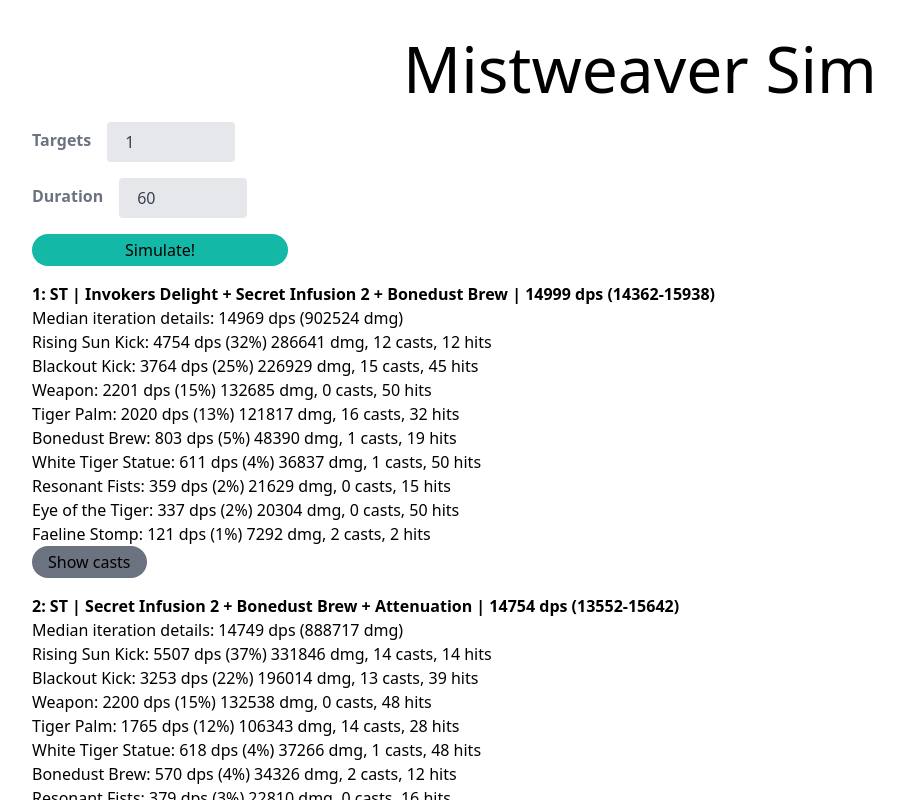
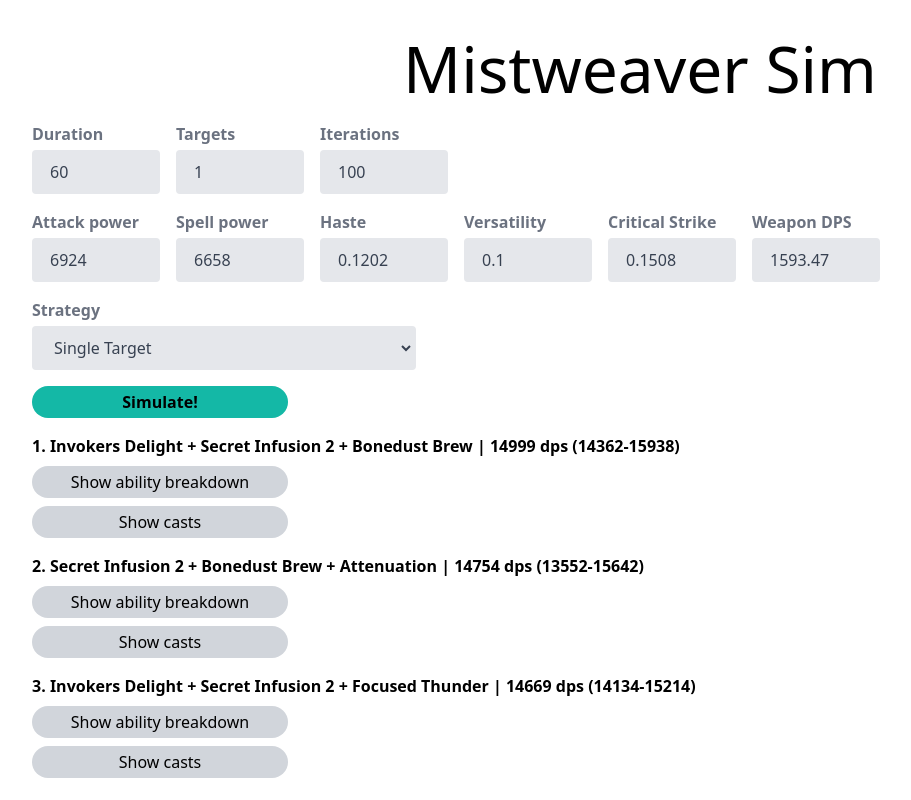
Before and after one commit to acornellier/mw_sim, a Next.js app: page / in a window 1280 px wide. Both pictures are taken after a click on the button "Simulate!". Shown: the top 800 px of the page, without its empty margins (0-911 px from the left). Built offline with nearby package versions, Linux system fonts and the light colour scheme.

Commit message:
lots more inputs

```diff
--- /dev/null
+++ b/components/CharacterStatsForm.tsx
@@ -0,0 +1,50 @@
+import { CharacterStats } from '../simulator/state'
+import { NumericInput } from './NumericInput'
+
+interface Props {
+  characterStats: CharacterStats
+  onChange: (characterStats: CharacterStats) => void
+}
+
+export function CharacterStatsForm({ characterStats, onChange }: Props) {
+  const onChangeStat = (field: keyof CharacterStats) => (value: number) =>
+    onChange({
+      ...characterStats,
+      [field]: value,
+    })
+
+  return (
+    <div className="flex gap-4">
+      <NumericInput
+        label="Attack power"
+        value={characterStats.attackPower}
+        onChange={onChangeStat('attackPower')}
+      />
+      <NumericInput
+        label="Spell power"
+        value={characterStats.spellPower}
+        onChange={onChangeStat('spellPower')}
+      />
+      <NumericInput
+        label="Haste"
+        value={characterStats.haste}
+        onChange={onChangeStat('haste')}
+      />
+      <NumericInput
+        label="Versatility"
+        value={characterStats.versatility}
+        onChange={onChangeStat('versatility')}
+      />
+      <NumericInput
+        label="Critical Strike"
+        value={characterStats.criticalStrike}
+        onChange={onChangeStat('criticalStrike')}
+      />
+      <NumericInput
+        label="Weapon DPS"
+        value={characterStats.weaponDps}
+        onChange={onChangeStat('weaponDps')}
+      />
+    </div>
+  )
+}
--- a/components/Input.tsx
+++ b/components/NumericInput.tsx
@@ -8,11 +8,11 @@ interface Props {
 
 export function NumericInput<T>({ label, max, min, onChange, value }: Props) {
   return (
-    <div className="flex items-center">
+    <div className="flex flex-col">
       <label className="block text-gray-500 font-bold mb-1 pr-4">{label}</label>
       <div className="w-2/3">
         <input
-          className="bg-gray-200 appearance-none border-2 border-gray-200 rounded w-32 py-2 px-4 text-gray-700 leading-tight focus:outline-none focus:bg-white focus:border-teal-500"
+          className="bg-gray-200 border-2 border-gray-200 rounded w-32 py-2 px-4 text-gray-700 focus:outline-none focus:bg-white focus:border-teal-500"
           type="number"
           min={min}
           max={max}
--- a/components/SimulationStats.tsx
+++ b/components/SimulationStats.tsx
@@ -1,5 +1,5 @@
 import { prettyTalents } from '../simulator/utils'
-import { useState } from 'react'
+import { Fragment, useState } from 'react'
 import { Talent } from '../simulator/talents'
 import { Simulation } from '../simulator/simulator'
 
@@ -11,47 +11,54 @@ interface Props {
 
 export function SimulationStats({ index, sim, talentsToTest }: Props) {
   const [showCasts, setShowCasts] = useState(false)
+  const [showAbilityBreakdown, setShowAbilityBreakdown] = useState(false)
 
-  const name = `${index + 1}: ${sim.opts.strategy.name.padEnd(4)}`
-  const talents = prettyTalents(sim.opts.talents, talentsToTest)
-  const parts = [
-    name,
-    talents,
-    `${sim.averageDps()} dps (${sim.worstIteration().dps()}-${sim
+  const dps = `${sim.averageDps()} dps (${sim.worstIteration().dps()}-${sim
     .bestIteration()
-      .dps()})`,
-  ]
+    .dps()})`
 
   const iter = sim.medianIteration()
   const abilityStats = iter.abilityStats()
 
   return (
+    <div className="flex flex-col gap-2">
+      <b>
+        {index + 1}. {prettyTalents(sim.opts.talents, talentsToTest)} | {dps}
+      </b>
+      <button
+        className="w-64 rounded-full px-4 py-1 bg-gray-300 hover:bg-gray-400"
+        onClick={() => setShowAbilityBreakdown(!showAbilityBreakdown)}
+      >
+        {showAbilityBreakdown ? 'Hide' : 'Show'} ability breakdown
+      </button>
+      {showAbilityBreakdown && (
         <div>
-      <b>{parts.join(' | ')}</b>
           <div>{`Median iteration details: ${iter.dps()} dps (${iter.damage()} dmg)`}</div>
           {abilityStats.map((stat) => (
             <div key={stat.name}>
-          {stat.name}: {stat.dps} dps ({stat.damagePercent}%) {stat.damage} dmg,{' '}
-          {stat.castCount} casts, {stat.hitCount} hits
+              {stat.name}: {stat.dps} dps ({stat.damagePercent}%) {stat.damage}{' '}
+              dmg, {stat.castCount} casts, {stat.hitCount} hits
             </div>
           ))}
+        </div>
+      )}
       <button
-        className="rounded-full px-4 py-1 bg-gray-500 hover:bg-gray-700"
+        className="w-64 rounded-full px-4 py-1 bg-gray-300 hover:bg-gray-400"
         onClick={() => setShowCasts(!showCasts)}
       >
         {showCasts ? 'Hide' : 'Show'} casts
       </button>
       {showCasts && (
-        <div>
-          <div className="flex">
+        <div className="grid gap-x-2 grid-cols-[4rem_10rem_8rem]">
           <div className="w-12 font-bold">Time</div>
           <div className="font-bold">Cast</div>
-          </div>
+          <div className="font-bold">Damage</div>
           {iter.castHistory.map((cast, idx) => (
-            <div key={idx} className="flex">
+            <Fragment key={idx}>
               <div className="w-12">{Math.round(cast.time * 100) / 100}</div>
-              <div>{[cast.name, Math.round(cast.damage)].join(' -- ')}</div>
-            </div>
+              <div>{cast.name}</div>
+              <div>{Math.round(cast.damage)}</div>
+            </Fragment>
           ))}
         </div>
       )}
--- /dev/null
+++ b/components/StrategySelect.tsx
@@ -0,0 +1,37 @@
+import { defaultStrategies, Strategy } from '../simulator/strategies'
+
+interface Props {
+  selectedStrategy: Strategy | null
+  onChange: (strategy: Strategy) => void
+}
+
+export function StrategySelect({ selectedStrategy, onChange }: Props) {
+  const options = defaultStrategies
+
+  const handleChange = (value: string) => {
+    onChange(options.find(({ name }) => name === value)!)
+  }
+
+  return (
+    <div className="flex flex-col">
+      <label className="block text-gray-500 font-bold mb-1 pr-4">
+        Strategy
+      </label>
+      <select
+        className="w-96 bg-gray-200 border-2 border-gray-200 rounded py-2 px-4 text-gray-700 focus:outline-none focus:bg-white focus:border-teal-500"
+        onChange={(e) => handleChange(e.target.value)}
+        value={selectedStrategy?.name}
+      >
+        {options.map((strategy) => (
+          <option
+            key={strategy.name}
+            value={strategy.name}
+            className="w-96 bg-gray-200 border-2 border-gray-200 rounded py-2 px-4 text-gray-700 focus:outline-none focus:bg-white focus:border-teal-500"
+          >
+            {strategy.name}
+          </option>
+        ))}
+      </select>
+    </div>
+  )
+}
--- a/pages/index.tsx
+++ b/pages/index.tsx
@@ -6,7 +6,10 @@ import { SimulationStats } from '../components/SimulationStats'
 import { Simulation } from '../simulator/simulator'
 import { CharacterStats } from '../simulator/state'
 import { Talent, talentNames } from '../simulator/talents'
-import { NumericInput } from '../components/Input'
+import { NumericInput } from '../components/NumericInput'
+import { Strategy, bestStrategies } from '../simulator/strategies'
+import { CharacterStatsForm } from '../components/CharacterStatsForm'
+import { StrategySelect } from '../components/StrategySelect'
 
 const defaultCharacterStats: CharacterStats = {
   versatility: 0.1,
@@ -27,8 +30,10 @@ export const talentsToTest: Talent[] = [
 ]
 
 export default function Home() {
+  const [duration, setDuration] = useState(60)
   const [numTargets, setNumTargets] = useState(1)
-  const [duration, setDuration] = useState(60)
+  const [iterations, setIterations] = useState(100)
+  const [strategy, setStrategy] = useState<Strategy>(bestStrategies[1])
   const [characterStats, setCharacterStats] = useState(defaultCharacterStats)
   const [sims, setSims] = useState<Simulation[] | null>(null)
 
@@ -36,11 +41,17 @@ export default function Home() {
     const sims = simulate({
       characterStats,
       talentsToTest,
+      strategy,
       numTargets,
       duration,
-      iterationCount: 100,
+      iterations,
     })
     setSims(sims)
+  }
+
+  const onChangeTargets = (targets: number) => {
+    setStrategy(bestStrategies[targets])
+    setNumTargets(targets)
   }
 
   return (
@@ -54,13 +65,7 @@ export default function Home() {
       <main className="min-h-screen py-8 flex flex-col gap-4">
         <h1 className={styles.title}>Mistweaver Sim</h1>
         <div className="flex flex-col gap-4">
-          <NumericInput
-            label="Targets"
-            value={numTargets}
-            onChange={setNumTargets}
-            min={1}
-            max={5}
-          />
+          <div className="flex gap-4">
             <NumericInput
               label="Duration"
               value={duration}
@@ -68,8 +73,28 @@ export default function Home() {
               min={30}
               max={300}
             />
+            <NumericInput
+              label="Targets"
+              value={numTargets}
+              onChange={onChangeTargets}
+              min={1}
+              max={5}
+            />
+            <NumericInput
+              label="Iterations"
+              value={iterations}
+              onChange={setIterations}
+              min={1}
+              max={10_000}
+            />
+          </div>
+          <CharacterStatsForm
+            characterStats={characterStats}
+            onChange={setCharacterStats}
+          />
+          <StrategySelect selectedStrategy={strategy} onChange={setStrategy} />
           <button
-            className="rounded-full px-4 py-1 bg-teal-500 hover:bg-teal-700 w-64"
+            className="rounded-full px-4 py-1 bg-teal-500 hover:bg-teal-700 w-64 font-bold"
             onClick={onSimulate}
           >
             Simulate!
--- a/simulator/abilities.ts
+++ b/simulator/abilities.ts
@@ -101,7 +101,6 @@ class BlackoutKick extends Ability {
       state,
       damageHits.length
     )
-    console.log(resetProbability)
     if (Math.random() < resetProbability) {
       state.cooldowns[risingSunKick.name] = 0
     }
--- a/simulator/sim.ts
+++ b/simulator/sim.ts
@@ -1,4 +1,4 @@
-import { targetStrategies } from './strategies'
+import { Strategy } from './strategies'
 import { CharacterStats } from './state'
 import { makeTalentCombos, Talent } from './talents'
 import { Simulation } from './simulator'
@@ -6,33 +6,30 @@ import { Simulation } from './simulator'
 interface SimulatorOptions {
   characterStats: CharacterStats
   talentsToTest: Talent[]
+  strategy: Strategy
   numTargets: number
   duration: number
-  iterationCount: number
+  iterations: number
 }
 
 export function simulate(options: SimulatorOptions) {
   const startTime = Math.round(new Date().getTime()) / 1000.0
-  const strategies = targetStrategies[options.numTargets]
   const talentCombos = makeTalentCombos(options.talentsToTest)
 
-  const sims = strategies
-    .flatMap((strategy) =>
-      talentCombos.map((talents) => {
+  const sims = talentCombos
+    .map((talents) => {
       const sim = new Simulation({
         ...options,
-          strategy,
         talents,
       })
       sim.run()
       return sim
     })
-    )
     .sort((a, b) => a.averageDps() - b.averageDps())
     .reverse()
 
   const executionTime = Math.round(new Date().getTime()) / 1000.0 - startTime
-  const totalIterationCount = sims.length * options.iterationCount
+  const totalIterationCount = sims.length * options.iterations
   const iterPerSec = Math.round(totalIterationCount / executionTime)
   console.log(
     `${totalIterationCount} iterations in ${executionTime}s, ${iterPerSec} iter/s`
--- a/simulator/simulator.ts
+++ b/simulator/simulator.ts
@@ -9,7 +9,7 @@ export interface SimulationOptions {
   talents: Record<string, number>
   numTargets: number
   duration: number
-  iterationCount: number
+  iterations: number
 }
 
 export class Simulation {
@@ -27,10 +27,10 @@ export class Simulation {
       talents,
       numTargets,
       duration,
-      iterationCount,
+      iterations,
     } = this.opts
 
-    this.stats = [...Array(iterationCount)].map(() => {
+    this.stats = [...Array(iterations)].map(() => {
       const state = new State(characterStats, talents)
 
       while (state.time < duration) {
--- a/simulator/state.ts
+++ b/simulator/state.ts
@@ -2,12 +2,12 @@ import { Ability } from './abilities'
 import { talentNames } from './talents'
 
 export interface CharacterStats {
-  versatility: number
-  haste: number
-  criticalStrike: number
   attackPower: number
   spellPower: number
   weaponDps: number
+  haste: number
+  versatility: number
+  criticalStrike: number
 }
 
 interface Hit {
--- a/simulator/strategies.ts
+++ b/simulator/strategies.ts
@@ -20,7 +20,7 @@ export interface Strategy {
 }
 
 const singleTarget: Strategy = {
-  name: 'ST',
+  name: 'Single Target',
   logic: [
     [tft],
     [summonWhiteTigerStatue],
@@ -34,7 +34,7 @@ const singleTarget: Strategy = {
 }
 
 const singleTargetInfusionPrio: Strategy = {
-  name: 'STI',
+  name: 'Single Target, RSK for Infusion only',
   logic: [
     [tft],
     [summonWhiteTigerStatue],
@@ -53,7 +53,7 @@ const singleTargetInfusionPrio: Strategy = {
 }
 
 const multiTargetInfusionPrio: Strategy = {
-  name: 'MTI',
+  name: 'Multi target, RSK for Infusion only',
   logic: [
     [tft],
     [summonWhiteTigerStatue],
@@ -70,16 +70,16 @@ const multiTargetInfusionPrio: Strategy = {
   ],
 }
 
-export const strategies = {
+export const defaultStrategies = [
   singleTarget,
   singleTargetInfusionPrio,
   multiTargetInfusionPrio,
+]
+
+export const bestStrategies: Record<number, Strategy> = {
+  1: singleTarget,
+  2: singleTarget,
+  3: singleTargetInfusionPrio,
+  4: multiTargetInfusionPrio,
+  5: multiTargetInfusionPrio,
 }
-
-export const targetStrategies: Record<number, Strategy[]> = {
-  1: [singleTarget],
-  2: [singleTarget],
-  3: [singleTargetInfusionPrio],
-  4: [multiTargetInfusionPrio],
-  5: [multiTargetInfusionPrio],
-}
```
Lines whose indentation alone changed are shown as unchanged.
